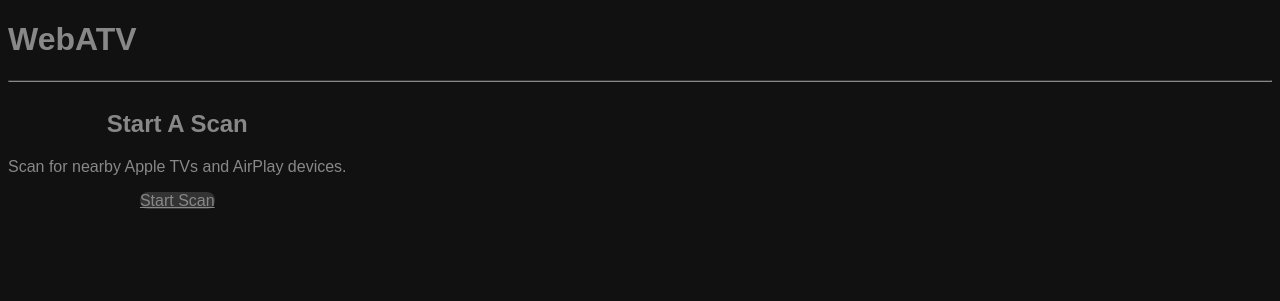
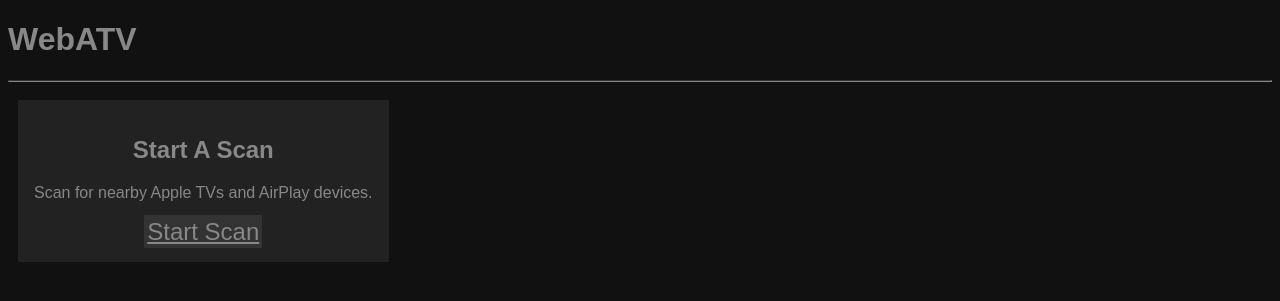
Before and after one commit to TheOtherTridentGuy/WebATV, a Flask app: page / in a window 1280 px wide. Shown: the top 301 px of the page. Run offline with Flask 3, Linux system fonts and the light colour scheme.

Commit message:
Update styling.

```diff
--- a/server.py
+++ b/server.py
@@ -12,19 +12,27 @@
 def index():
     return render_template("index.html")
 
-@app.route("/target/<string:id>")
-async def target(id):
+@app.route("/missioncontrol/<string:id>")
+async def mission_control(id):
     pass
 
 @app.errorhandler(404)
 def wrong_lever():
-    return f"Wrong URL Kronk! 404."
+    return "Wrong URL Kronk! 404."
 
 @app.route("/scan")
 async def scan():
     result_html = ""
+    n = "\n"
     for result in await pyatv.scan(loop=asyncio.get_event_loop()):
-        result_html += str(f"<h3>{result.name}</h3><a href=/target/{result.identifier}>Pull the lever Kronk!</a><p><b>IP Address: </b>{result.address}</p><p><b>ID: </b>{result.identifier}</p><br><br>")
-    return render_template("scanner.html", results=result_html)
+        result_html += str(f"""
+<h3>{result.name}</h3>
+<br>
+<p>{str(result).replace(n, "<br>")}</p>
+<a href="/missioncontrol/{result.identifier}">Mission Control<a>
+""")
+    if result_html:
+        return render_template("scanner.html", results=result_html)
+    return render_template("scanner.html", results="<h3>There are no Apple TVs on your network.</h3><a href='/'>Go Home</a>")
 
 app.run("localhost", 8080)
--- a/static/styles.css
+++ b/static/styles.css
@@ -2,21 +2,21 @@
     font-family: sans-serif;
     background-color: #111;
     color: #888;
-    border-radius: 1vmin;
+    border-radius: 0;
 }
 pre {
     font-family: monospace !important;
-    font-size: 2vmin;
+    font-size: 3vmin;
 }
 label, span {
     font-size: 3vmin;
-    height: 4vmin;
+    height: 5vmin;
 }
 input, button, select {
     background-color: #333;
     width: auto;
-    font-size: 2vmin;
-    height: 4vmin;
+    font-size: 3vmin;
+    height: 5vmin;
     margin: 1vmin;
 }
 textarea {
@@ -28,17 +28,25 @@
 }
 .flexcontainer {
     display: flex;
+    overflow-x: auto;
+    padding: 1vmin;
 }
 .flexcontainer > div {
+    padding: 2vmin;
+    margin: 2px;
+    min-width: 20vmax;
     text-align: center;
+    background-color: #222;
 }
 .flexcontainer > div * {
+    background-color: #222;
     width: 100%;
 }
 a {
-    background-color: #333;
+    background-color: #333 !important;
     width: auto;
-    font-size: 2vmin;
-    height: 4vmin;
+    font-size: 3vmin;
+    height: 5vmin;
+    padding: 3px;
     margin: 1vmin;
 }
```
